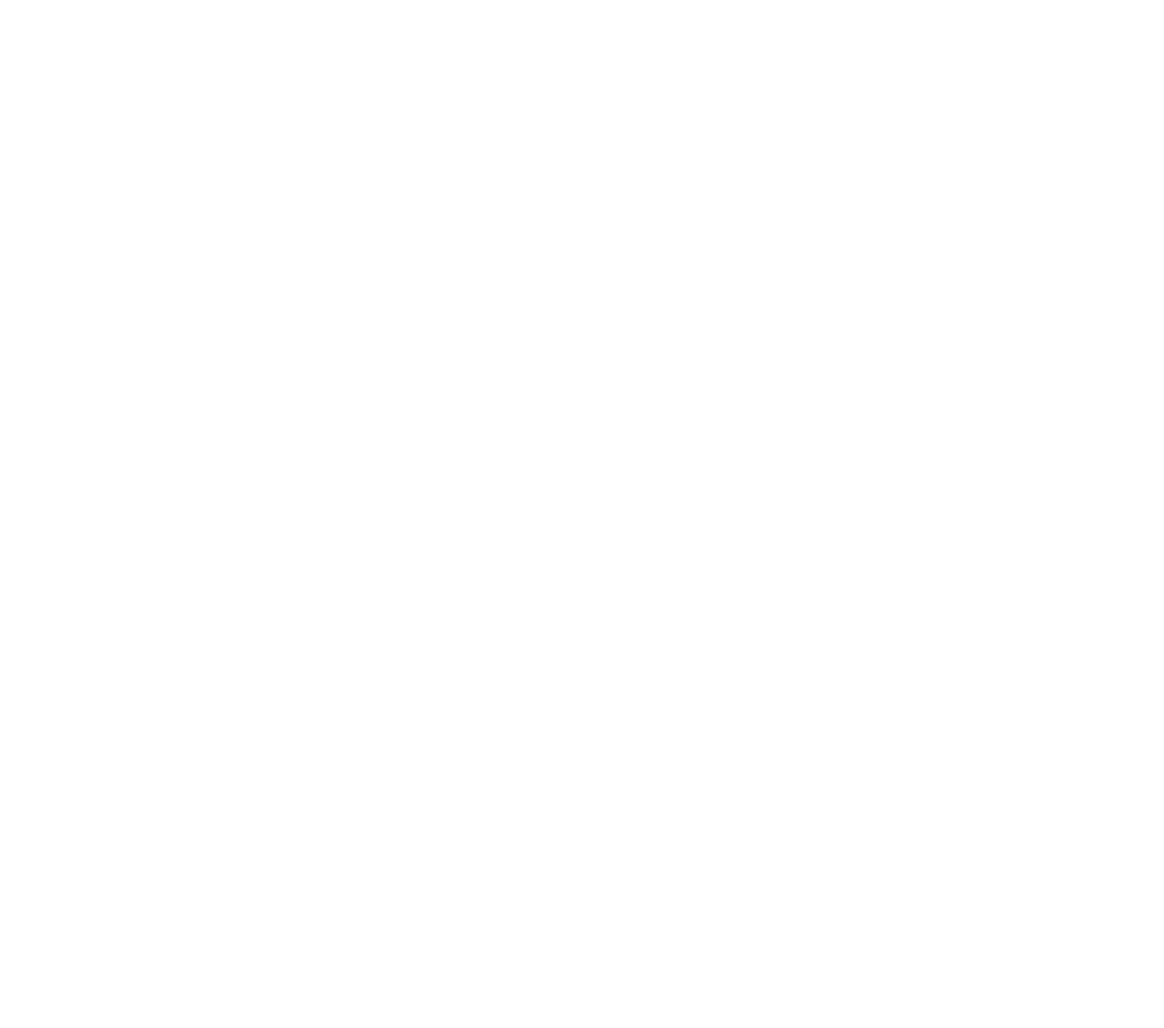
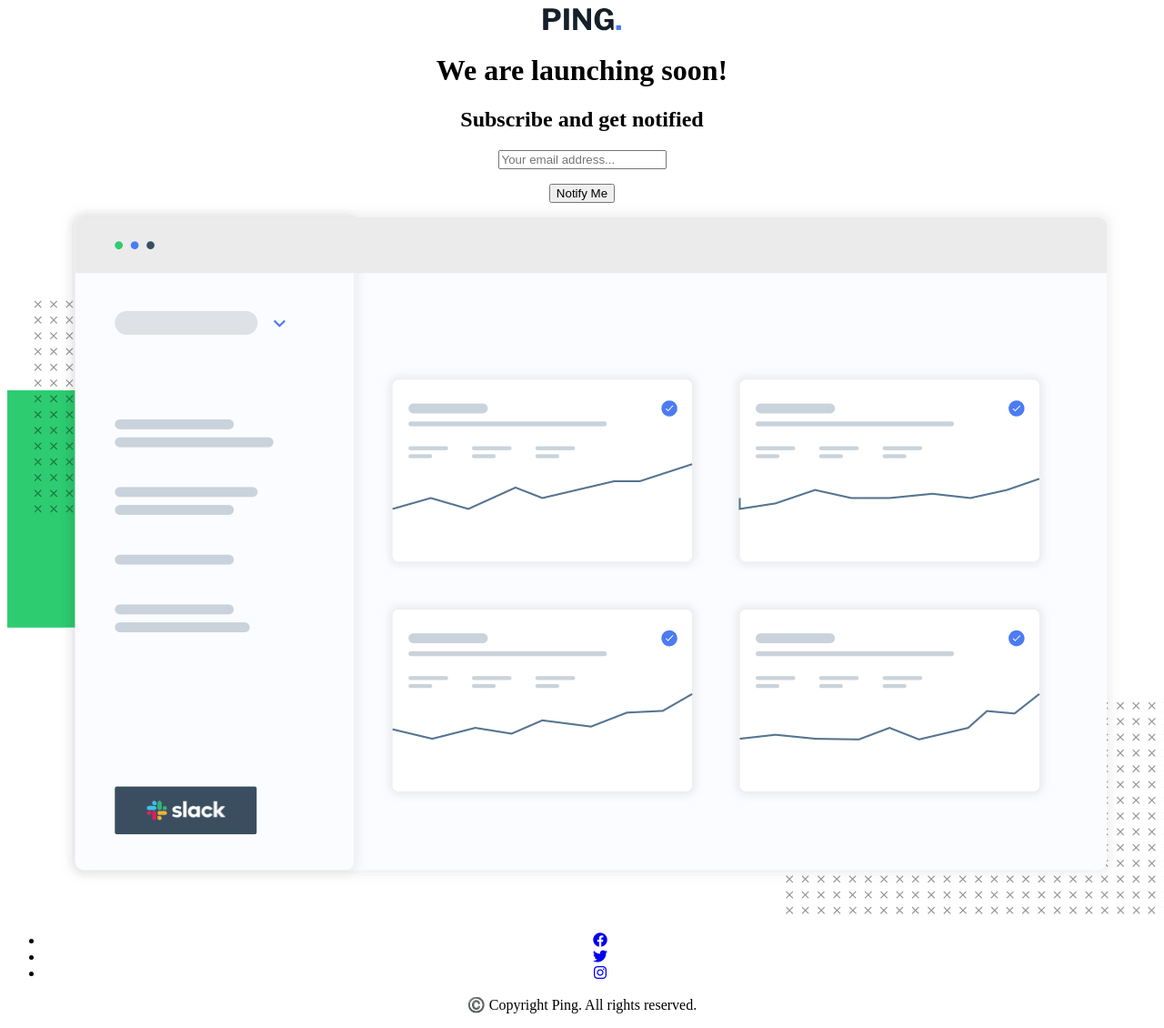
Before and after one commit to lkiryu/Ping-single-column-coming-soon-page, a React (Create React App) app: page / in a window 1280 px wide. Shown: the whole page at 91% size. Before the commit the page ends 800 px from the top, so only its background shows below. Built offline with nearby package versions, Linux system fonts and the light colour scheme.

Commit message:
landing page component add

```diff
--- a/src/App.js
+++ b/src/App.js
@@ -1,9 +1,10 @@
 import './App.css';
+import LandingPage from './components/landingPage/landingPage';
 
 function App() {
   return (
     <div className="App">
-
+      <LandingPage/>
     </div>
   );
 }
--- /dev/null
+++ b/src/components/landingPage/landingPage.js
@@ -0,0 +1,34 @@
+import React from "react";
+import logo from '../../images/logo.svg'
+import dashboard from '../../images/illustration-dashboard.png'
+
+const LandingPage = () => {
+    return (
+        <div className="landingPage">
+            <a href="/">
+                <img src={logo} alt="logo"></img>
+            </a>
+            <h1>We are launching <span>soon!</span></h1>
+            <h2>Subscribe and get notified</h2>
+
+            <div className="inputs">
+                <div className="email">
+                    <input type="email" placeholder="Your email address..." className="emailInput"></input>
+                    <p className="error"></p>
+                </div>
+                <input type="submit" value='Notify Me' className="submitImput"></input>
+            </div>
+
+            <img src={dashboard} alt="dashboard"></img>
+
+            <ul className="social">
+                <li><a href="/"><i class="fa-brands fa-facebook"></i></a></li>
+                <li><a href="/"><i class="fa-brands fa-twitter"></i></a></li>
+                <li><a href="/"><i class="fa-brands fa-instagram"></i></a></li>
+            </ul>
+            <p className="rights">©️ Copyright Ping. All rights reserved.</p>
+        </div>
+    )
+}
+
+export default LandingPage
```
